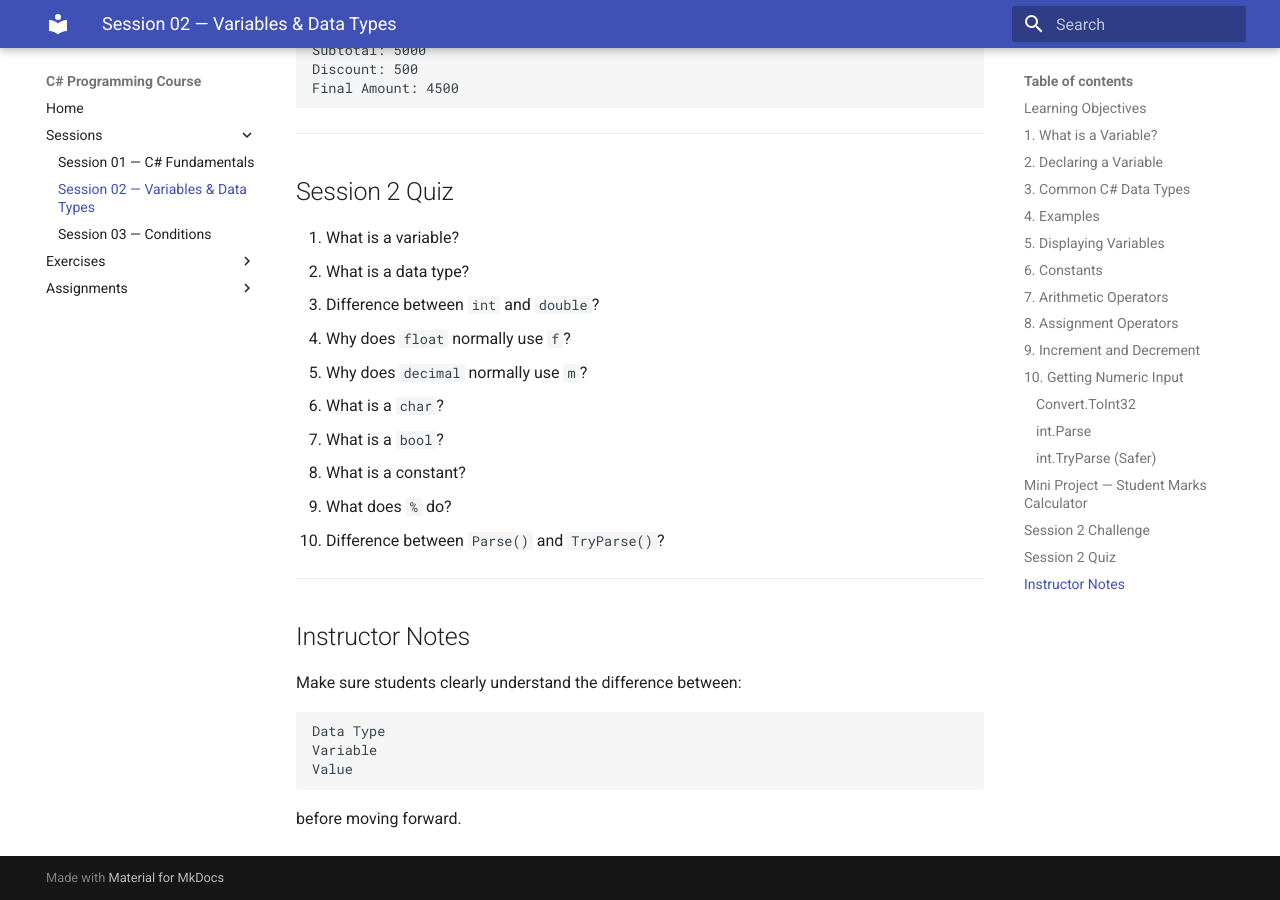
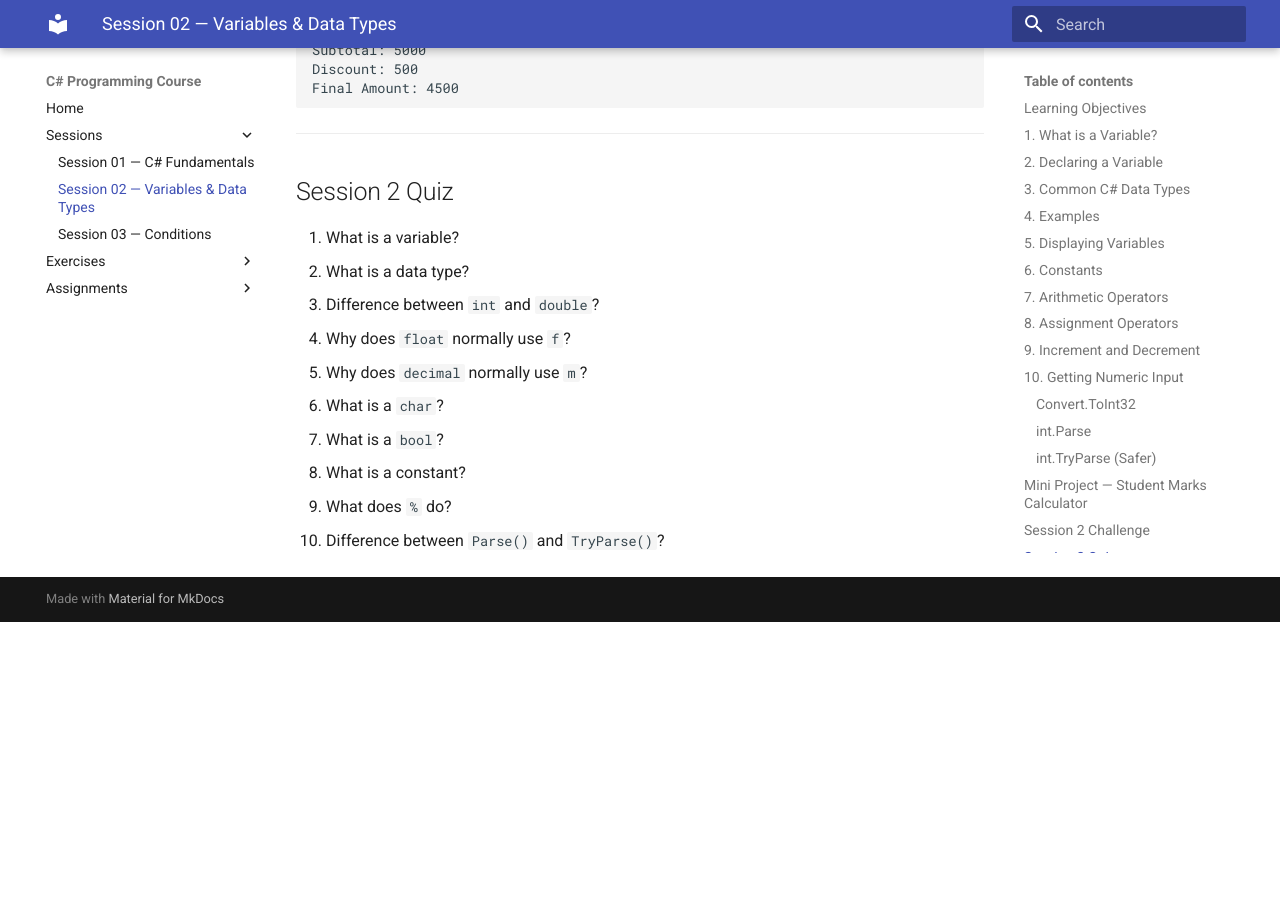
Before and after one commit to vtcmd-sb-global/csharp-course, an MkDocs documentation site: the page built from docs/sessions/session-02.md, in a window 1280 px wide and 900 px high, scrolled down 6084 px. Built offline with MkDocs 1.6.1 and Material for MkDocs 9.7.7, drawn with Linux system fonts in a browser that asks for light colours; after the commit the page ends 6706 px from its top, so only the background shows below that.

Commit message:
Refactor session-02.md by removing notes
Removed instructor notes and adjusted question numbering.

````diff
--- a/docs/sessions/session-02.md
+++ b/docs/sessions/session-02.md
@@ -300,17 +300,3 @@ Final Amount: 4500
 8. What is a constant?
 9. What does `%` do?
 10. Difference between `Parse()` and `TryParse()`?
-
----
-
-## Instructor Notes
-
-Make sure students clearly understand the difference between:
-
-```text
-Data Type
-Variable
-Value
-```
-
-before moving forward.
````
